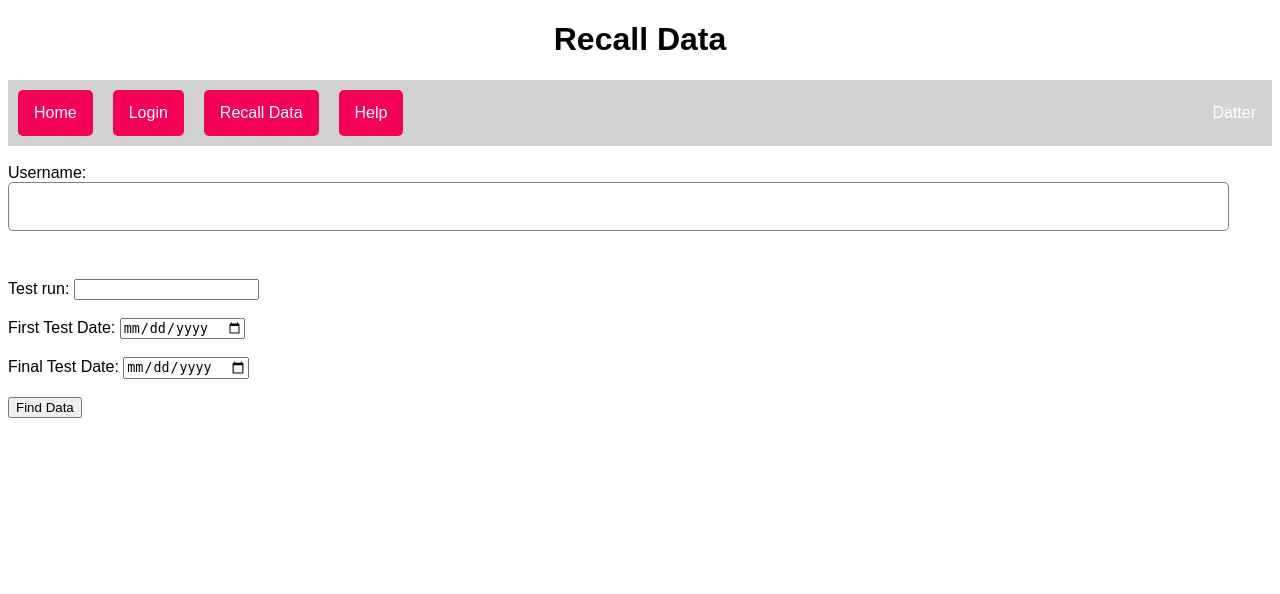
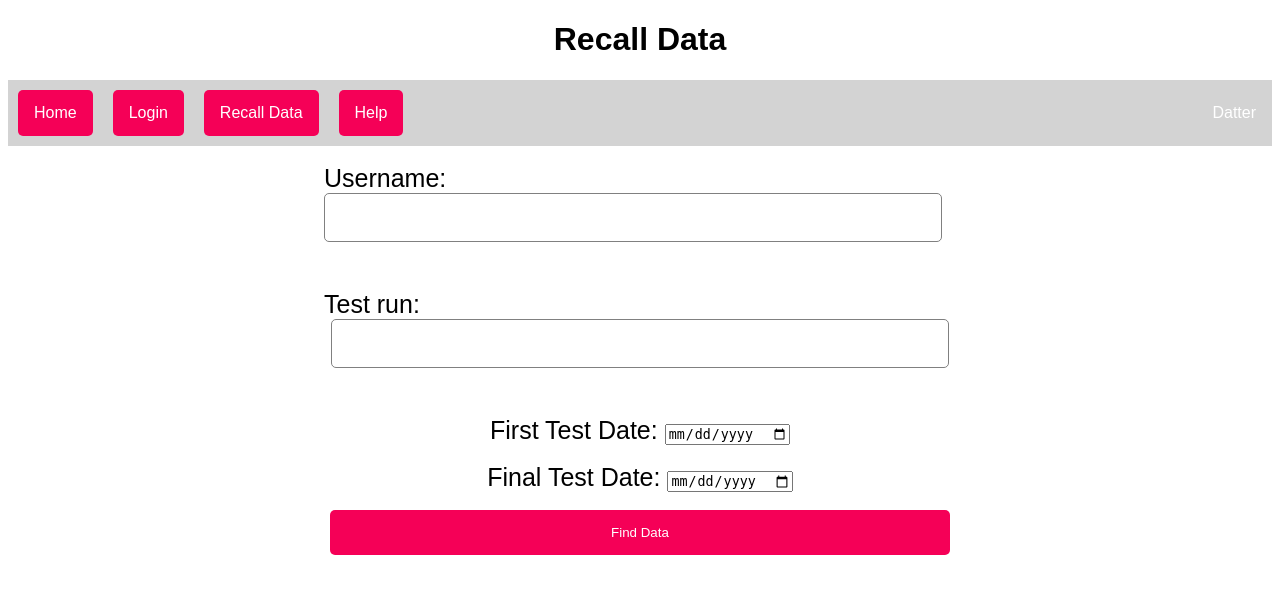
Before and after one commit to Capstone-Group-6/Datter, a Python web app: template views/recalldata.jinja2 in a window 1280 px wide. Shown: the top 594 px of the page. Run offline with Jinja, Linux system fonts and the light colour scheme; the template is opened without the code that fills it, so the values that code supplies are empty.

Commit message:
Redisgined  register
I redesigned register and redesigned buttons  and recall data forms

Co-Authored-By: Andreas3333 <75769702+Andreas3333@users.noreply.github.com>
Co-Authored-By: nbaker24 <78121948+nbaker24@users.noreply.github.com>
Co-Authored-By: Ayed-Alemaishat <55467351+Ayed-Alemaishat@users.noreply.github.com>
Co-Authored-By: The Saminator <TheSaminator@users.noreply.github.com>

```diff
--- a/static/custom.css
+++ b/static/custom.css
@@ -30,6 +30,24 @@ body h1{
 .login h1{
 	color:black !important;
 }
+.regis2{
+	background-color:#f50057;
+	color:white;
+	width:100%;
+	height:45px;
+	width:98% !important;
+	border-radius:5px;
+	border-style:none;
+	}
+	.recall-log{
+		background-color:#f50057;
+		color:white;
+		width:100%;
+		height:45px;
+		width:98% !important;
+		border-radius:5px;
+		border-style:none;
+		}
 .logf{
 background-color:#f50057;
 color:white;
@@ -48,6 +66,32 @@ width:95.5% !important;
 border-radius:5px;
 border:1px solid gray !important;
 }
+label{
+	font-size: 25px !important;;
+}
+.file-label{
+    padding: 10px;
+    background: blue;
+	border-radius: 5px !important;
+	margin: 10px;
+    color: #fff !important;
+
+     }
+
+
+
+input[type="file"] {
+    display: none;
+}
+#testrun{
+	height:45px;
+	background-color:white !important;
+	margin-bottom:30px;
+	padding-left:10px;
+	width:95.5% !important;
+	border-radius:5px;
+	border:1px solid gray !important;
+	}
 tr{
 border-style:none !important;
 }
@@ -73,3 +117,8 @@ border:1px solid gray !important;
 color:black !important;
 text-align:left;
 }
+.recall{
+	width:50% !important;
+	display: block;
+	margin: auto;
+}
--- a/views/recalldata.jinja2
+++ b/views/recalldata.jinja2
@@ -1,13 +1,13 @@
 {% extends "base.jinja2" %}
 {% block title %}{{ super() }} - Dataset Listing{% endblock %}
 {% block content %}
+
 <h1>Recall Data</h1>
 <ul class = "navbarbackground">
 	<li>
 		<div class="navbar"><a href="/">Home</a></div>
 	</li>
-	<li>
-		<div class="navbar"><a href="/logout">Login</a></div>
+	<li>		<div class="navbar"><a href="/logout">Login</a></div>
 	</li>
 	<li>
 		<div class="navbar"><a href="#">Recall Data</a></div>
@@ -23,12 +23,13 @@
 	</li>{% endif %}
 </ul>
 <br>
+<div class="recall">
 <label for="username">Username: </label>
     <input type="test" id="username" name="username">
     <br>
     <br>
     <label for="testrun">Test run: </label>
-    <input list="testtype" id="testrun" name="testrun">
+    <center><input list="testtype" id="testrun" name="testrun">
     <datalist id="testtype">
         <option value="fat">
         <option value="ash">
@@ -45,4 +46,6 @@
     <input type="date" id="FinalTest" name="FinalTest">
     <br>
     <br>
-    <input type="submit" value="Find Data">{% endblock %}
+    <input class="recall-log" type="submit" value="Find Data"></center>
+    </div>
+    {% endblock %}
```
Also changed, not shown: views/index.jinja2 (+8 -2 lines), views/register.jinja2 (+13 -13 lines).
